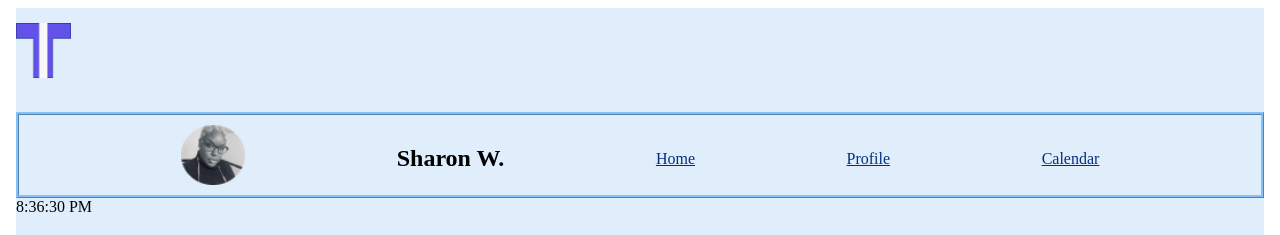
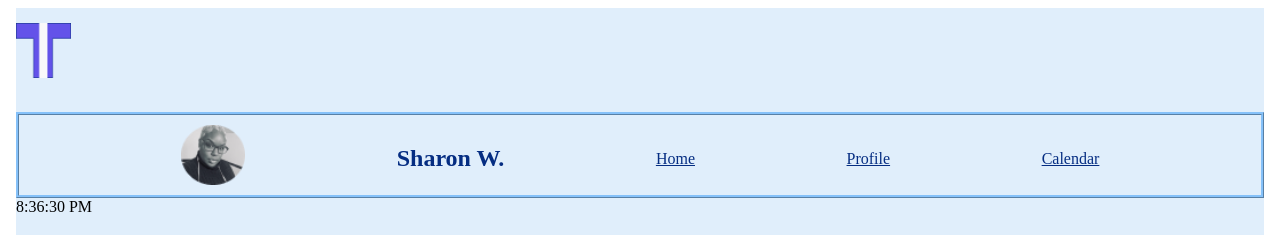
Before and after one commit to Sharonmarie19/my-todo-app, a React (Create React App) app: page / in a window 1280 px wide. Shown: the top 235 px of the page. Built offline with nearby package versions, Linux system fonts and the light colour scheme.

Commit message:
I AM DONE

```diff
--- a/src/App.js
+++ b/src/App.js
@@ -129,6 +129,7 @@ class App extends Component {
               </div>
             </Route>
             <Route path="/tasks">
+              <div >
               <h2 style={stylesList.h2}>Create A Task</h2>
               <input
                 type="text"
@@ -144,6 +145,7 @@ class App extends Component {
                 handleTaskDelete={this.handleTaskDelete}
                 handleChecked={this.handleChecked}
               />
+              </div>
             </Route>
           </Switch>
         </div>
@@ -183,5 +185,11 @@ const stylesList = {
     alignItems: "center",
     justifyContent: "space-around",
   },
+  create:{
+    display: "flex",
+    flexDirection: "column",
+    alignItems: "center",
+    justifyContent: "space-around",
+  }
 };
 export default App;
--- a/src/components/Header.js
+++ b/src/components/Header.js
@@ -9,8 +9,8 @@ const Header = () => {
     <header>
       <img src={Logo} alt="" style={stylesList.logoImg} />
       <nav style={stylesList.header}>
-        <img src={Profile} />
-        <h1>Sharon W.</h1>
+        <img src={Profile}  />
+        <h1 style={stylesList.userName}>Sharon W.</h1>
 
         <Link to="/tasks" style={stylesList.links}>Home</Link>
         <Link to="/tasks" style={stylesList.links}>Profile</Link>
@@ -37,15 +37,16 @@ const stylesList = {
     width: "55px",
     height: "55px",
   },
-  img: {
-    margin: "10px",
-    fontSize: "36px",
-    color: "#052D82",
-  },
+
+
   links :{
     marginTop: "25px",
     color: "#052D82",
-  }
+  },
+  userName:{
+    color: "#052D82",
+
+  },
 };
 
 export default Header;
--- a/src/components/List.js
+++ b/src/components/List.js
@@ -3,10 +3,13 @@ import ReactDOM from "react-dom";
 
 function List(props) {
   return (
-    <div>
+    <div style={styles.listFormat}>
       <ul>
         {props.todoTask.map((task) => (
           <li key={task.id} style={styles.list}>
+
+
+
             <p style={task.completed ? styles.taskDone : styles.taskNew}>
               <input
                 type="checkbox"
@@ -25,8 +28,10 @@ function List(props) {
               </button>
             </p>
           </li>
+
         ))}
       </ul>
+
     </div>
   );
 }
@@ -53,6 +58,11 @@ const styles = {
     backgroundColor: "#05215B",
     color: "white",
   },
-  listFormat: {},
+  listFormat: {
+    display: "flex",
+    flexDirection: "column",
+    alignItems: "center",
+    justifyContent: "space-around",
+  },
 };
 export default List;
```
Also changed, not shown: src/components/Create.js (deleted).
